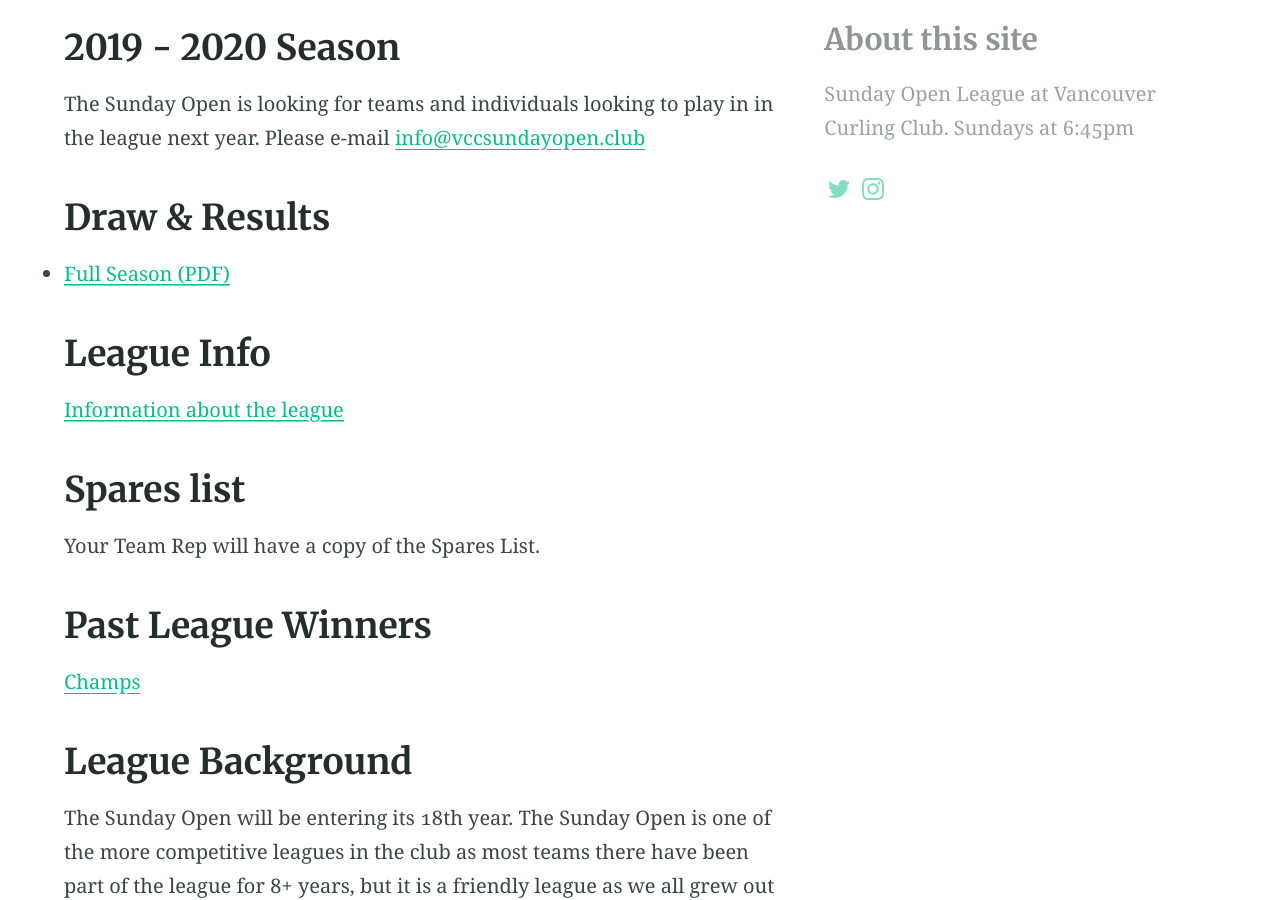
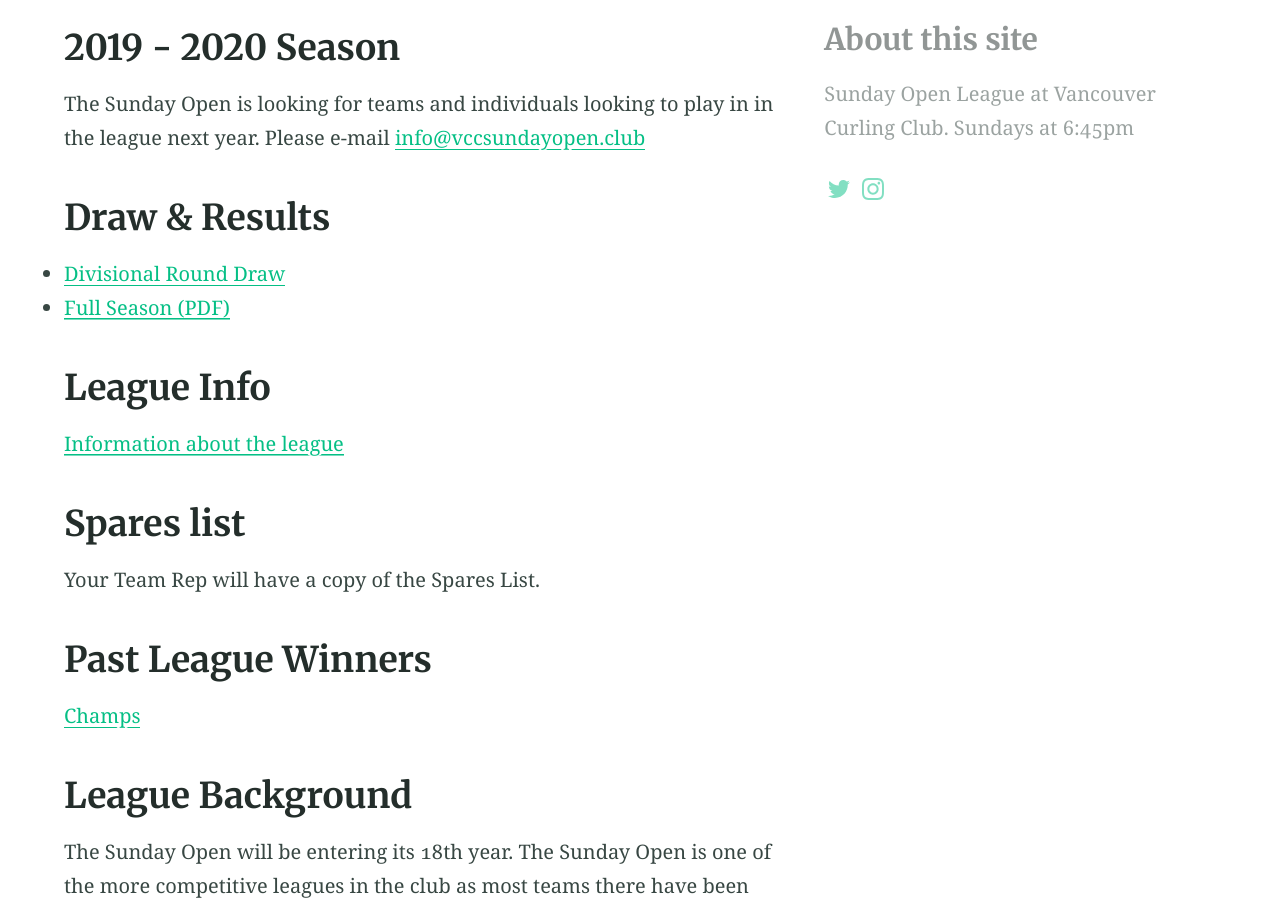
Before and after one commit to adsgray/testsite, a Jekyll site: the page built from index.md, in a window 1280 px wide and 900 px high, scrolled down 713 px. Built offline with Jekyll 4.4.1, drawn with Linux system fonts in a browser that asks for light colours.

Commit message:
Update index.md
divisional round draw

```diff
--- a/index.md
+++ b/index.md
@@ -14,6 +14,7 @@ aside: true
 The Sunday Open is looking for teams and individuals looking to play in in the league next year. Please e-mail [info@vccsundayopen.club](mailto:info@vccsundayopen.club)
 
 ## Draw & Results
+* [Divisional Round Draw](assets/2019_2020_SEASONRESULTS.pdf)
 * [Full Season (PDF)](assets/SUNDAY_LEAGUE_DRAW_2019_2020.pdf)
 
 ## League Info
```
